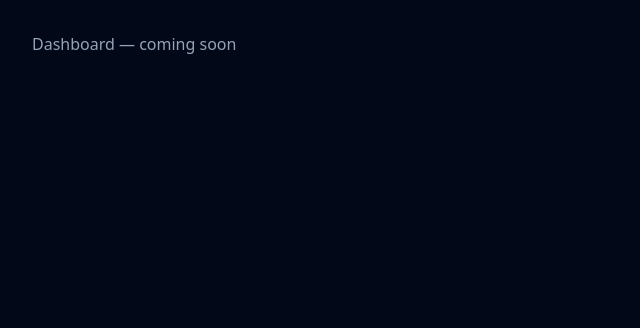
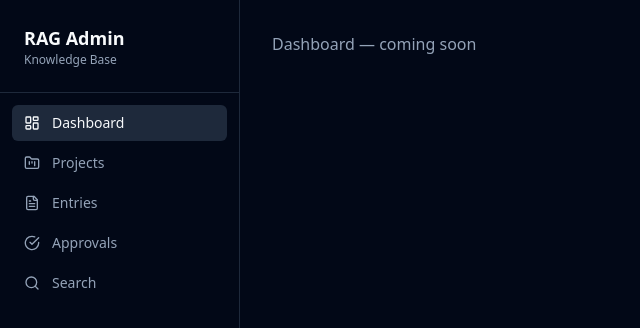
Before and after one commit to felipereisdev/rag-knowledge-base, a React (Vite) app in the folder rag/web/: page / in a window 1280 px wide. Shown: the top 328 px of the page, without its empty margins (0-640 px from the left). Built offline with nearby package versions, Linux system fonts and the light colour scheme.

Commit message:
feat: layout sidebar and shared entry form component

```diff
--- a/rag/web/src/App.tsx
+++ b/rag/web/src/App.tsx
@@ -1,4 +1,5 @@
 import { Routes, Route } from "react-router-dom";
+import Layout from "@/components/Layout";
 
 function Placeholder({ name }: { name: string }) {
   return <div className="p-8 text-muted-foreground">{name} — coming soon</div>;
@@ -7,13 +8,15 @@ function Placeholder({ name }: { name: string }) {
 export default function App() {
   return (
     <Routes>
-      <Route path="/" element={<Placeholder name="Dashboard" />} />
-      <Route path="/projects" element={<Placeholder name="Projects" />} />
-      <Route path="/entries" element={<Placeholder name="Entries" />} />
-      <Route path="/entries/new" element={<Placeholder name="New Entry" />} />
-      <Route path="/entries/:id" element={<Placeholder name="Entry Detail" />} />
-      <Route path="/approvals" element={<Placeholder name="Approvals" />} />
-      <Route path="/search" element={<Placeholder name="Search" />} />
+      <Route path="/" element={<Layout />}>
+        <Route index element={<Placeholder name="Dashboard" />} />
+        <Route path="projects" element={<Placeholder name="Projects" />} />
+        <Route path="entries" element={<Placeholder name="Entries" />} />
+        <Route path="entries/new" element={<Placeholder name="New Entry" />} />
+        <Route path="entries/:id" element={<Placeholder name="Entry Detail" />} />
+        <Route path="approvals" element={<Placeholder name="Approvals" />} />
+        <Route path="search" element={<Placeholder name="Search" />} />
+      </Route>
     </Routes>
   );
 }
--- /dev/null
+++ b/rag/web/src/components/EntryForm.tsx
@@ -0,0 +1,86 @@
+import { useState } from "react";
+import { Button } from "@/components/ui/button";
+import { Input } from "@/components/ui/input";
+import { Textarea } from "@/components/ui/textarea";
+import { Label } from "@/components/ui/label";
+import { Select } from "@/components/ui/select";
+import { api, type Project, type EntryCreate, type EntryUpdate } from "@/lib/api";
+
+const CATEGORIES = [
+  "business-rule", "design-decision", "architecture",
+  "documentation", "insight", "convention", "constraint",
+];
+
+interface EntryFormProps {
+  projects: Project[];
+  entry?: { id: string; title: string; content: string; category: string; tags: string[]; project_id: string };
+  onSubmit: () => void;
+  onCancel: () => void;
+}
+
+export default function EntryForm({ projects, entry, onSubmit, onCancel }: EntryFormProps) {
+  const [title, setTitle] = useState(entry?.title ?? "");
+  const [content, setContent] = useState(entry?.content ?? "");
+  const [category, setCategory] = useState(entry?.category ?? "insight");
+  const [tags, setTags] = useState((entry?.tags ?? []).join(", "));
+  const [projectId, setProjectId] = useState(entry?.project_id ?? projects[0]?.id ?? "");
+  const [error, setError] = useState("");
+
+  async function handleSubmit(e: React.FormEvent) {
+    e.preventDefault();
+    setError("");
+    const tagList = tags.split(",").map((t) => t.trim().toLowerCase()).filter(Boolean);
+    try {
+      if (entry) {
+        const update: EntryUpdate = { title, content, category, tags: tagList };
+        await api.updateEntry(entry.id, update);
+      } else {
+        const data: EntryCreate = { project_id: projectId, title, content, category, tags: tagList };
+        await api.createEntry(data);
+      }
+      onSubmit();
+    } catch (err) {
+      setError(String((err as Error)?.message || err));
+    }
+  }
+
+  return (
+    <form onSubmit={handleSubmit} className="space-y-4 max-w-2xl">
+      {!entry && (
+        <div className="space-y-2">
+          <Label htmlFor="project">Project</Label>
+          <Select id="project" value={projectId} onChange={(e) => setProjectId(e.target.value)} required>
+            {projects.map((p) => (
+              <option key={p.id} value={p.id}>{p.name}</option>
+            ))}
+          </Select>
+        </div>
+      )}
+      <div className="space-y-2">
+        <Label htmlFor="title">Title</Label>
+        <Input id="title" value={title} onChange={(e) => setTitle(e.target.value)} required />
+      </div>
+      <div className="space-y-2">
+        <Label htmlFor="content">Content</Label>
+        <Textarea id="content" value={content} onChange={(e) => setContent(e.target.value)} rows={8} required />
+      </div>
+      <div className="space-y-2">
+        <Label htmlFor="category">Category</Label>
+        <Select id="category" value={category} onChange={(e) => setCategory(e.target.value)}>
+          {CATEGORIES.map((c) => (
+            <option key={c} value={c}>{c}</option>
+          ))}
+        </Select>
+      </div>
+      <div className="space-y-2">
+        <Label htmlFor="tags">Tags (comma-separated)</Label>
+        <Input id="tags" value={tags} onChange={(e) => setTags(e.target.value)} placeholder="auth, security, payments" />
+      </div>
+      {error && <p className="text-sm text-destructive">{error}</p>}
+      <div className="flex gap-2">
+        <Button type="submit">{entry ? "Update" : "Create"}</Button>
+        <Button type="button" variant="outline" onClick={onCancel}>Cancel</Button>
+      </div>
+    </form>
+  );
+}
--- /dev/null
+++ b/rag/web/src/components/Layout.tsx
@@ -0,0 +1,47 @@
+import { NavLink, Outlet } from "react-router-dom";
+import { cn } from "@/lib/utils";
+import { LayoutDashboard, FolderKanban, FileText, CheckCircle, Search } from "lucide-react";
+
+const navItems = [
+  { to: "/", label: "Dashboard", icon: LayoutDashboard },
+  { to: "/projects", label: "Projects", icon: FolderKanban },
+  { to: "/entries", label: "Entries", icon: FileText },
+  { to: "/approvals", label: "Approvals", icon: CheckCircle },
+  { to: "/search", label: "Search", icon: Search },
+];
+
+export default function Layout() {
+  return (
+    <div className="flex min-h-screen bg-background">
+      <aside className="w-60 border-r bg-card flex flex-col">
+        <div className="p-6 border-b">
+          <h1 className="text-lg font-bold">RAG Admin</h1>
+          <p className="text-xs text-muted-foreground">Knowledge Base</p>
+        </div>
+        <nav className="flex-1 p-3 space-y-1">
+          {navItems.map((item) => (
+            <NavLink
+              key={item.to}
+              to={item.to}
+              end={item.to === "/"}
+              className={({ isActive }) =>
+                cn(
+                  "flex items-center gap-3 rounded-md px-3 py-2 text-sm font-medium transition-colors",
+                  isActive
+                    ? "bg-secondary text-secondary-foreground"
+                    : "text-muted-foreground hover:bg-accent hover:text-accent-foreground"
+                )
+              }
+            >
+              <item.icon className="h-4 w-4" />
+              {item.label}
+            </NavLink>
+          ))}
+        </nav>
+      </aside>
+      <main className="flex-1 overflow-auto">
+        <Outlet />
+      </main>
+    </div>
+  );
+}
```
